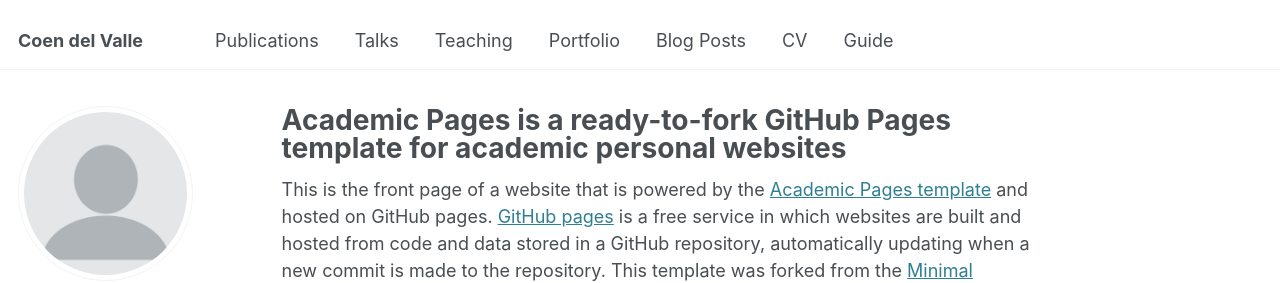
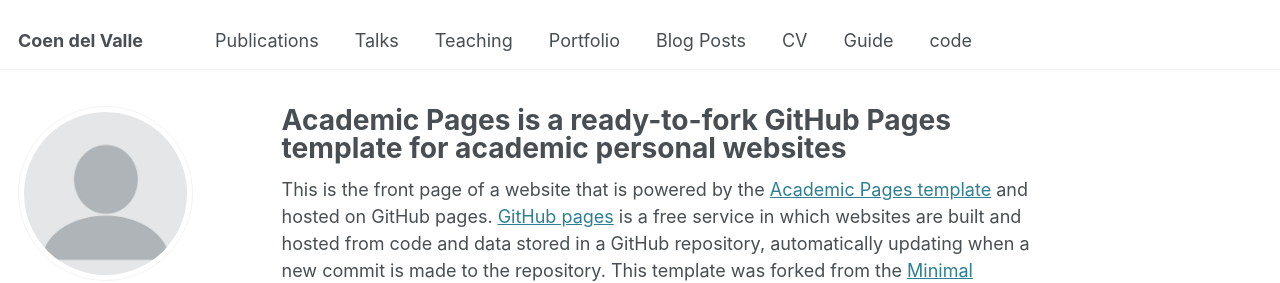
Before and after one commit to coendelvalle/coendelvalle.github.io, a Jekyll site: the page built from _pages/about.md, in a window 1280 px wide. Shown: the top 283 px of the page. Built offline with Jekyll 4.4.1, drawn with Linux system fonts in a browser that asks for light colours; some web fonts are replaced.

Commit message:
Update navigation.yml

```diff
--- a/_data/navigation.yml
+++ b/_data/navigation.yml
@@ -25,3 +25,6 @@ main:
 
   - title: "Guide"
     url: /markdown/
+
+  - title: "code"
+    url: /code/
```
